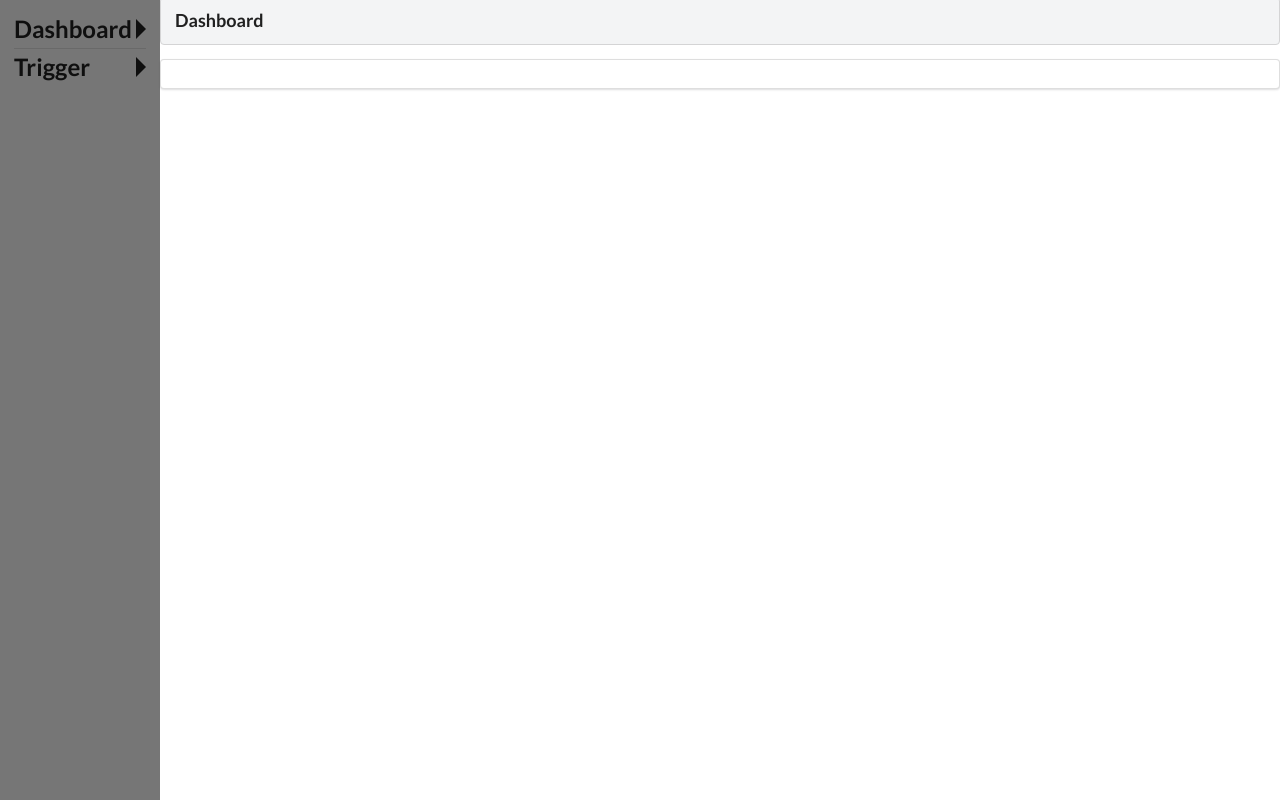
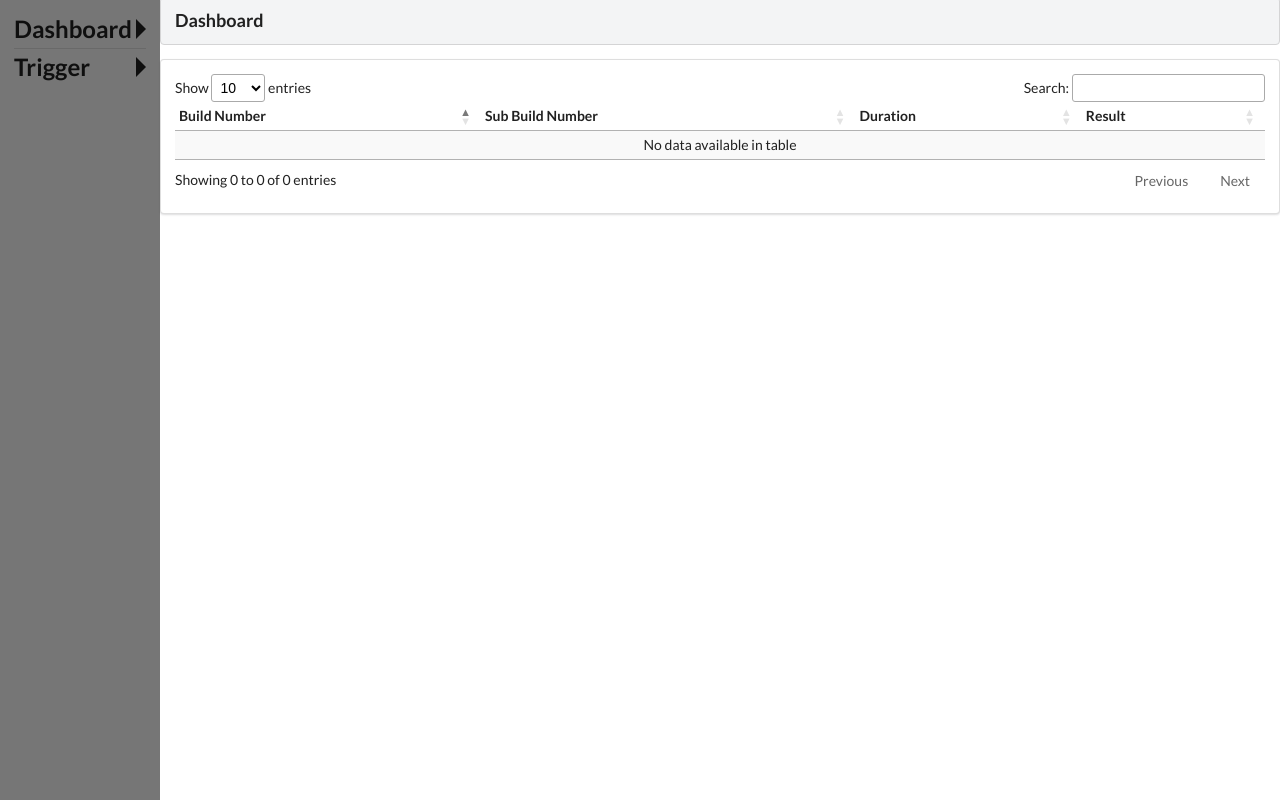
Before and after one commit to m7mdBalboul/DjangoJenkinsTraining, a Django app: page /dashboard/ in a window 1280 px wide. Run offline with Django 3.2, Linux system fonts and the light colour scheme; data that the repository does not hold is empty; some libraries are stand-ins or nearby versions.

Commit message:
fixed comments, added jquery datatable

```diff
--- a/JenkinsTut/JenkinsTut/settings.py
+++ b/JenkinsTut/JenkinsTut/settings.py
@@ -38,8 +38,8 @@ INSTALLED_APPS = [
     'django.contrib.sessions',
     'django.contrib.messages',
     'django.contrib.staticfiles',
-    'dashboard',
-    'rest_framework'
+    'rest_framework',
+    'dashboard'
 ]
 
 MIDDLEWARE = [
--- a/JenkinsTut/static/css/index.css
+++ b/JenkinsTut/static/css/index.css
@@ -18,3 +18,9 @@
     border-bottom: 10px solid transparent;
     border-right:10px solid rgba(0,0,0,.87);
 }
+
+.group {
+    background-color: #767676 !important;
+    text-align: center;
+    border: 1px solid black;
+}
--- a/JenkinsTut/static/js/buildInfoTable.js
+++ b/JenkinsTut/static/js/buildInfoTable.js
@@ -1,17 +1,45 @@
 const apiLink = JSON.parse(document.getElementById('api').textContent);
 
 $(document).ready(function() {
-    const groupColumn = 2;
+    const groupColumn = 0;
     let tableData;
-
-    $.ajax({
+    const loadDataTable = async () => {
+        const data = await $.ajax({
             type: 'GET',
             url: apiLink,
             success: function (response) {
-                tableData =  response && response.builds;
+                tableData =  response && response.builds.reduce((acc, current) => (
+                        [...acc, ...current.subBuilds.map(sub => ({...sub, number: current.number}))]
+                    ), []);
             },
             error: function (response) {
                 console.error(`not valid and its ${response}`)
             }
         })
-} );
+        $('#data-table').DataTable( {
+            data: tableData,
+            columns: [
+                { data: "number", title: "Build Number" },
+                { data: "buildNumber", title: "Sub Build Number" },
+                { data: "duration", title: "Duration" },
+                { data: "result", title: "Result" },
+            ],
+            drawCallback: function ( settings ) {
+                const api = this.api();
+                const rows = api.rows( {page:'current'} ).nodes();
+                let last=null;
+
+                api.column(groupColumn, {page:'current'} ).data().each( function ( group, i ) {
+                    if ( last !== group ) {
+                        $(rows).eq( i ).before(
+                            '<tr class="group"><td colspan="5">'+group+'</td></tr>'
+                        );
+
+                        last = group;
+                    }
+                } );
+            }
+        });
+    }
+    loadDataTable()
+});
--- a/JenkinsTut/templates/base.html
+++ b/JenkinsTut/templates/base.html
@@ -7,7 +7,7 @@
         <title>{% block title %}{% endblock %}</title>
         <link rel="stylesheet" href="https://cdn.jsdelivr.net/npm/semantic-ui@2.4.2/dist/semantic.min.css">
         <link rel="stylesheet" type="text/css" href="{% static "css/index.css" %}">
-        {% block styles %}
+        {% block stylesheets %}
         {% endblock %}
     </head>
     <body>
--- a/JenkinsTut/templates/dashboard.html
+++ b/JenkinsTut/templates/dashboard.html
@@ -5,13 +5,16 @@
     Dashboard
 {% endblock %}
 
+{% block stylesheets %}
+    <link rel="stylesheet" href="https://cdn.datatables.net/1.10.21/css/jquery.dataTables.min.css">
+{% endblock %}
+
 {% block headerTitle %}
     Dashboard
 {% endblock %}
 
 {% block content %}
-    <table id="data-table" style="width: 100%">
-        <!--        Table is created in buildInfoTable.js using jqueryTable-->
+    <table id="data-table" class="display compact">
     </table>
 {% endblock %}
 
```
Also changed, not shown: 1 other file. Lines whose indentation alone changed are shown as unchanged.
